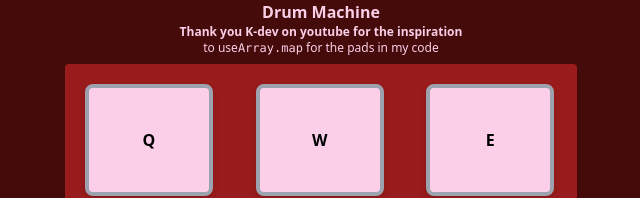
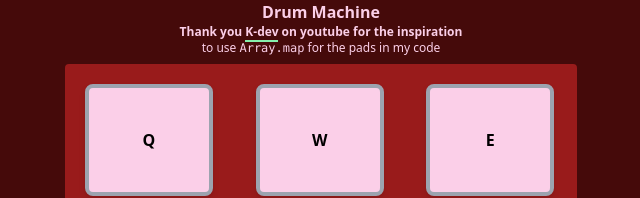
Before and after one commit to ItsMindstorm/FCC-drum-machine, a React (Vite) app: page / in a window 1280 px wide. Shown: the top 198 px of the page, without its empty margins (319-959 px from the left). Built offline with nearby package versions, Linux system fonts and the light colour scheme.

Commit message:
Added anchor and target blank

```diff
--- a/src/App.jsx
+++ b/src/App.jsx
@@ -5,12 +5,21 @@ function App() {
     <div className="animate-fade-in">
       <div className="w-full mx-auto text-center pb-2">
         <h1 className="text-pink-200 font-bold">Drum Machine</h1>
-         <h3 className="text-pink-200 text-xs font-sans font-bold">
-            Thank you K-dev on youtube for the inspiration          </h3>
-	  <h3 className="text-pink-200 text-xs font-sans-font-bold">  to use
-             <code>Array.map</code> for the pads in my code
-	      </h3>
-
+        <h3 className="text-pink-200 text-xs font-sans font-bold">
+          Thank you{" "}
+          <a
+            href="https://www.youtube.com/@k-dev5026"
+            target="_blank"
+            className="visited:text-pink-700 border-b-2 border-green-300 visited:border-pink-700"
+          >
+            K-dev
+          </a>{" "}
+          on youtube for the inspiration{" "}
+        </h3>
+        <h3 className="text-pink-200 text-xs font-sans-font-bold">
+          {" "}
+          to use <code>Array.map</code> for the pads in my code
+        </h3>
       </div>
       <div
         id="drum-machine"
```
